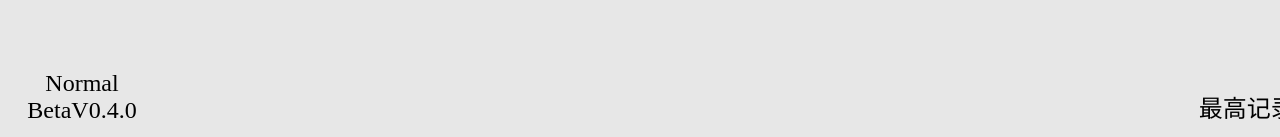
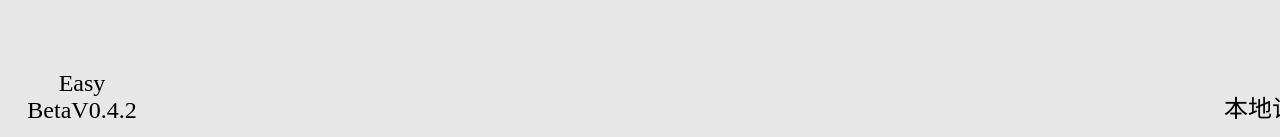
Before and after one commit to GuQingPing/SmallDinosaurJump, a Vue app: page / in a window 1280 px wide. Shown: the part 660-797 px from the top of the page. Built offline with nearby package versions, Linux system fonts and the light colour scheme.

Commit message:
BetaV0.4.2

```diff
--- a/src/components/cactus.vue
+++ b/src/components/cactus.vue
@@ -6,48 +6,62 @@
 
 <script>
 	export default {
-		name:"cactus",
+		name: "cactus",
 		data() {
 			return {
-				cactus:[],
-				cId:1,
-				creator:null,
-				lag:6,
+				cactus: [],
+				cId: 1,
+				creator: null,
+				lag: 6,
 			}
 		},
 		created() {
-			this.createCactus();
-			this.creator=setTimeout(this.add,this.lag*1000);
+			if(this.$parent.$parent.visible) setTimeout(this.init,1000);
 		},
 		methods: {
-			createCactus(){
-				let difficulty=this.$parent.$parent.difficulty.toLowerCase();
-				let createRandom=this.createRandom;
+			init(){
+				if(this.$parent.$parent.visible){
+					setTimeout(this.init,500);
+					return;
+				}
+				this.createCactus();
+				this.creator = setTimeout(this.add, this.lag * 1000);
+			},
+			createCactus() {
+				let difficulty = this.$parent.$parent.difficulty.toLowerCase();
+				let createRandom = this.createRandom;
 				let style = createRandom(1, 5);
 				let height = createRandom(30, 60);
-				let width = height/5;
-				let s1 =`id:${this.cId++};height:${height}%;width:${width}%;`;
-				let s2 =`c${style}`;
-				this.cactus.push({style:s1,class:s2});
+				let width = height / 5;
+				let s1 = `id:${this.cId++};height:${height}%;width:${width}%;`;
+				let s2 = `c${style}`;
+				this.cactus.push({
+					style: s1,
+					class: s2
+				});
 			},
-			add(){
-				let difficulty=this.$parent.$parent.difficulty.toLowerCase();
-				let cTotal=7;
-				if(difficulty=="easy") cTotal=5;
-				if(difficulty=="hard") cTotal=9;
-				if(difficulty=="hell") cTotal=12;
-				if(this.cactus.length>=cTotal) this.cactus.shift();
+			add() {
+				let difficulty = this.$parent.$parent.difficulty.toLowerCase();
+				let cTotal = 7;
+				if (difficulty == "easy") cTotal = 5;
+				if (difficulty == "hard") cTotal = 9;
+				if (difficulty == "hell") cTotal = 12;
+				if (this.cactus.length >= cTotal) return;
 				this.createCactus();
-				let lagAmend=1;
-				if(difficulty=="easy") lagAmend=1.5;
-				if(difficulty=="hard") lagAmend=0.5;
-				if(difficulty=="hell") lagAmend=0.2;
-				this.lag=this.createRandom(lagAmend*4,lagAmend*8);
-				setTimeout(this.add,this.lag*1000);
+				let lagAmend = 1;
+				if (difficulty == "easy") lagAmend = 1.2;
+				if (difficulty == "hard") lagAmend = 0.8;
+				if (difficulty == "hell") lagAmend = 0.5;
+				this.lag = this.createRandom2(4, 8) * lagAmend;
+				setTimeout(this.add, this.lag * 1000);
 			},
-			createRandom(start, end) {//生成随机数
+			createRandom(start, end) { //生成随机数-整数
 				let abs = Math.abs(start - end);
 				return Math.round(start + Math.round(Math.random() * abs));
+			},
+			createRandom2(start, end) { //生成随机数-小数
+				let abs = Math.abs(start - end);
+				return (start + Math.random() * abs).toFixed(2);
 			},
 		}
 	}
@@ -62,7 +76,8 @@
 		height: 30vh;
 		z-index: -1;
 	}
-	.cactus span{
+
+	.cactus span {
 		display: block;
 		position: absolute;
 		bottom: -5%;
@@ -75,14 +90,35 @@
 		background-position: center;
 		z-index: 1;
 		animation: move 6s linear infinite both;
-		&.c1 {background-image: url(../assets/cactus/c1.svg)}
-		&.c2 {background-image: url(../assets/cactus/c2.svg)}
-		&.c3 {background-image: url(../assets/cactus/c3.svg)}
-		&.c4 {background-image: url(../assets/cactus/c4.svg)}
-		&.c5 {background-image: url(../assets/cactus/c5.svg)}
+
+		&.c1 {
+			background-image: url(../assets/cactus/c1.svg)
+		}
+
+		&.c2 {
+			background-image: url(../assets/cactus/c2.svg)
+		}
+
+		&.c3 {
+			background-image: url(../assets/cactus/c3.svg)
+		}
+
+		&.c4 {
+			background-image: url(../assets/cactus/c4.svg)
+		}
+
+		&.c5 {
+			background-image: url(../assets/cactus/c5.svg)
+		}
 	}
+
 	@keyframes move {
-		0% {left: 100%}
-		100% {left: -10%}
+		0% {
+			left: 100%
+		}
+
+		100% {
+			left: -10%
+		}
 	}
 </style>
--- a/src/components/dinosaur.vue
+++ b/src/components/dinosaur.vue
@@ -39,7 +39,7 @@
 				if (e.code == "KeyW" | e.code == "ArrowUp" | e.code == "Space" &&this.canJump){
 					this.jumping=true;
 					this.canJump=false;
-					if(this.panel().muted) return;
+					if(this.$parent.muted) return;
 					let jump = document.getElementById("jump");
 					jump.play();
 				}
@@ -65,7 +65,7 @@
 					this.ms=0;
 					if(!this.failed) this.flushTime();
 				}
-				if(this.panel().model!="run"||this.failed) return;
+				if(this.$parent.model!="run"||this.failed) return;
 				//检查障碍物
 				let cactus=document.getElementsByClassName("cactus")[0].getElementsByTagName("span");
 				for (var i = 0; i < cactus.length; i++) {
@@ -88,7 +88,9 @@
 						let heighest=localStorage.getItem("score");
 						if(score>heighest) localStorage.setItem("score",score);
 						this.failed=true;
-						this.panel().failedPanel=true;
+						this.$parent.failedPanel=true;
+						this.$parent.record=this.$parent.score;
+						localStorage.setItem("record",this.$parent.score);
 					}
 				}
 			},
@@ -101,14 +103,14 @@
 				if(mintues>=1) seconds-=mintues*60;
 				if(hours>=1) mintues-=hours*60;
 				if(days>=1) hours-=days*24;
-				this.panel().aliveTime=days+":"+hours+":"+mintues+":"+seconds;
+				this.$parent.aliveTime=days+":"+hours+":"+mintues+":"+seconds;
 				let timeScoreAmend=1+parseInt(this.s/10);
 				let difficultyScoreAmend=1;
-				let difficulty=this.panel().difficulty;
+				let difficulty=this.$parent.difficulty;
 				if(difficulty=="easy") difficultyScoreAmend=0.5;
 				if(difficulty=="hard") difficultyScoreAmend=2;
 				if(difficulty=="hell") difficultyScoreAmend=4;
-				this.panel().score=this.s*10*timeScoreAmend*difficultyScoreAmend;
+				this.$parent.score=this.s*10*timeScoreAmend*difficultyScoreAmend;
 			},
 			//跳跃
 			jump() {
@@ -116,7 +118,7 @@
 					this.jumping=false;
 					return;
 				}
-				let difficulty=this.panel().difficulty;
+				let difficulty=this.$parent.difficulty;
 				let jumpSpeed=5;
 				if(difficulty=="easy") jumpSpeed=4;
 				if(difficulty=="hard") jumpSpeed=6;
@@ -131,7 +133,7 @@
 					this.canJump=true;
 					return;
 				}
-				let difficulty=this.panel().difficulty;
+				let difficulty=this.$parent.difficulty;
 				let fallSpeed=6;
 				if(difficulty=="easy") fallSpeed=5;
 				if(difficulty=="hard") fallSpeed=7;
--- a/src/components/panel.vue
+++ b/src/components/panel.vue
@@ -1,6 +1,6 @@
 <template>
 	<div id="panel" @click="click">
-		<div v-if='model!="run"' class="debug">{{model}}</div>
+		<div v-if='model!="run"' class="model">{{model}}</div>
 		<div v-if="visible" class="ui">
 			<div class="title"><span></span>小恐龙跳跃</div>
 			<div class="btn start">开始游戏</div>
@@ -12,7 +12,7 @@
 				<p>{{difficulty}}</p>
 				<p>{{version}}</p>
 			</div>
-			<div class="record">{{record}}</div>
+			<div class="record">本地记录:{{record}}</div>
 		</div>
 		<div v-show="!visible" class="game">
 			<div class="btnBox">
@@ -66,16 +66,18 @@
 <script>
 	import dinosaur from './dinosaur.vue'
 	import bg from './bg.vue'
+	import c from './cactus.vue'
 	export default {
 		name: "panel",
 		data() {
 			return {
-				version: "betaV0.4.0",
+				version: "betaV0.4.2",
 				visible: true,
 				aliveTime: "0:0:0:0",
 				score: 0,
+				record:localStorage.getItem("record") ?? 0,
 				inputVolume:80,
-				difficulty:"normal",
+				difficulty:"easy",
 				model:"run",
 				settingPanel:false,
 				failedPanel:false,
@@ -101,11 +103,6 @@
 			},
 		},
 		computed: {
-			record: {
-				get() {
-					return "最高记录:" + localStorage.getItem("score") ?? 0;
-				}
-			},
 			volume: {
 				get() {
 					return this.inputVolume/100;
@@ -145,7 +142,7 @@
 				}
 				if (c.contains("about")) {//关于
 					this.infoPanelText=`
-					<div style="padding-left:2.9em;padding-top:2vw;line-height:1.5em;">
+					<div style="line-height:1.5em;">
 					<p>作者: 古清平</p>
 					<p style="text-transform:capitalize">当前难度: ${this.difficulty}</p>
 					<p style="text-transform:capitalize">当前模式: ${this.model}</p>
@@ -157,7 +154,9 @@
 				}
 			},
 			keyDown(e) {
-				if (e.code == "Space") this.visible = false;
+				if (e.code == "Space" && this.visible){
+					this.visible = false;
+				}
 				if (e.code == "Slash"){
 					this.model = this.model=="run"?"debug":"run";
 				}
@@ -202,7 +201,7 @@
 		width: 100%;
 		height: 100%;
 		min-width: @min;
-		.debug {
+		.model {
 			position: relative;
 			color: red;
 			font-size: 150%;
@@ -211,7 +210,7 @@
 			right: 2%;
 			z-index: 2;
 		}
-		.version{text-transform:capitalize;}
+		.version,.model{text-transform:capitalize;}
 		.ui {
 			min-width: @min;
 			background-size: contain;
@@ -248,11 +247,9 @@
 				position: absolute;
 				bottom: 2%;
 				font-size: 150%;
-
 				&.version {
 					left: 2%;
 				}
-
 				&.record {
 					right: 2%;
 				}
@@ -323,7 +320,7 @@
 		.allPanel{
 			min-width: 740px;
 			position: fixed;
-			font-size: 2rem;
+			font-size: 1.7rem;
 			position: absolute;
 			@width:50%;width:@width;left: calc(100% - @width * 1.5);
 			top: 22%;
```
